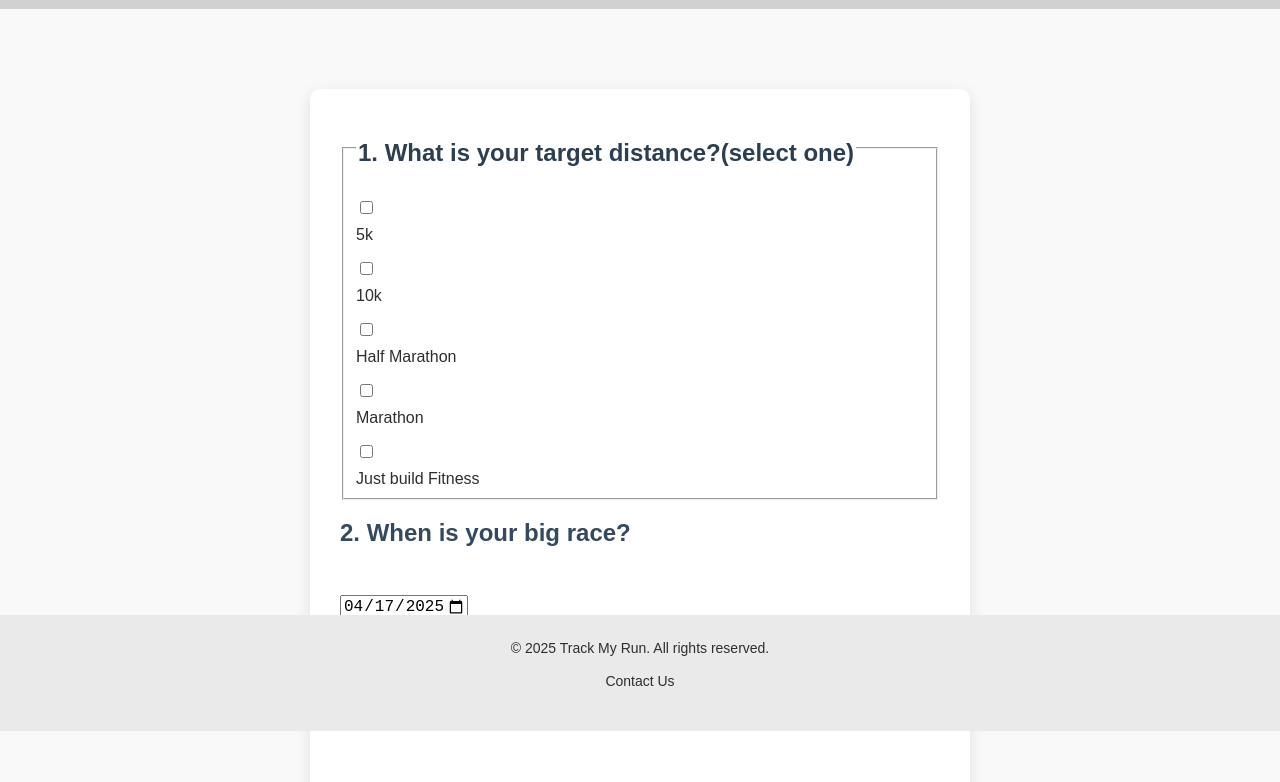
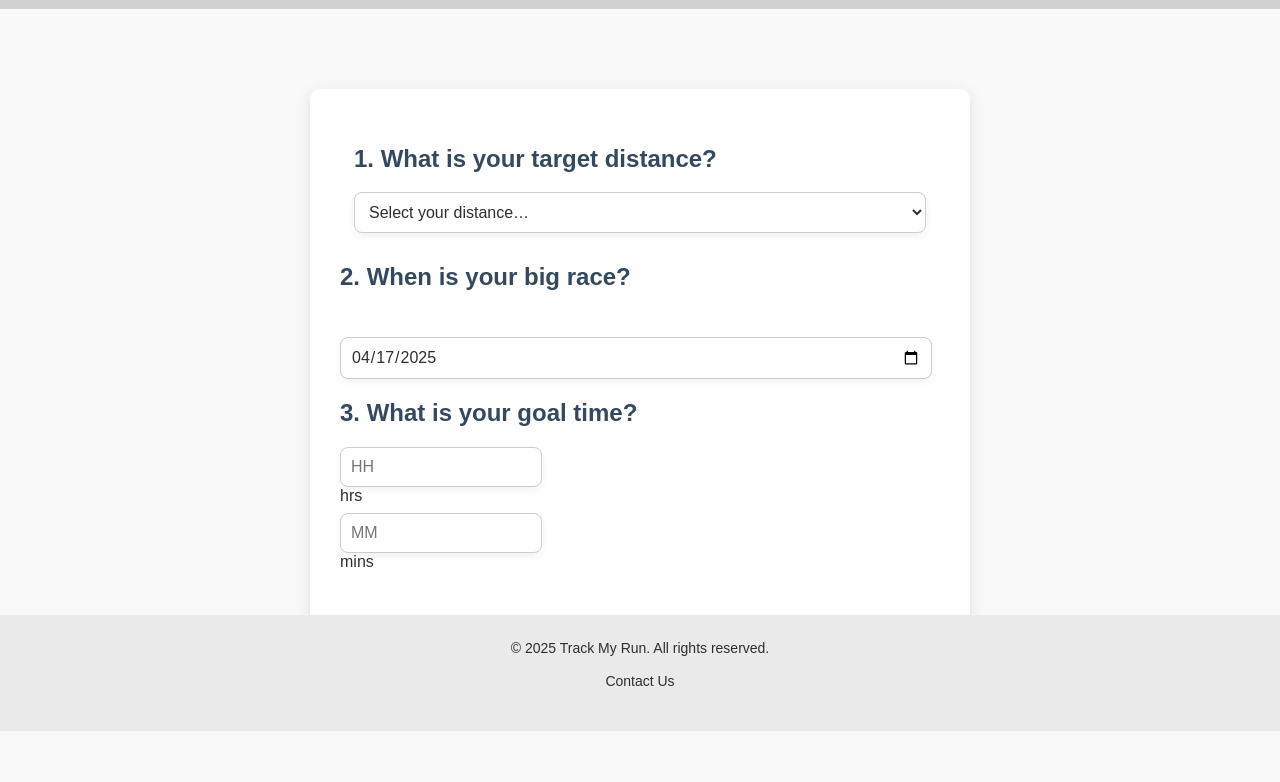
Before and after one commit to humber-2025cpan113-group9/track-my-run, a plain HTML site: page assessment.html in a window 1280 px wide. Shown: the part 69-851 px from the top of the page. Drawn offline with Linux system fonts and the light colour scheme.

Commit message:
modfied the assessment page to have the correct time input, modifed the calcualtion a bit

```diff
--- a/assessment.html
+++ b/assessment.html
@@ -25,13 +25,16 @@
 <!-- Assessment Section -->
 <form id="fitness-quiz">
     <!--q1-->
-    <fieldset id=" target-distance">
-        <legend><h1> 1. What is your target distance?(select one) </h1></legend>
-        <label><input type="checkbox" name="goal" value="5km" ></label> 5k</label><br>
-        <label><input type="checkbox" name="goal" value="10km" ></label> 10k </label><br>
-        <label><input type="checkbox" name="goal" value="half-marathon" ></label> Half Marathon </label><br>
-        <label><input type="checkbox" name="goal" value="marathon" ></label> Marathon</label><br>
-        <label><input type="checkbox" name="goal" value="build-fitness" ></label> Just build Fitness </label>
+
+    <fieldset id="target-distance">
+        <label for="target-distance-select"><h1>1. What is your target distance?</h1></label>
+            <select id="target-distance-select" name="goal" required>
+                <option value="" disabled selected>Select your distance…</option>
+                <option value="5">5 K</option>
+                <option value="10">10 K</option>
+                <option value="21.1">Half Marathon</option>
+                <option value="42.2">Marathon</option>
+            </select>
     </fieldset>
 
     <!--q2-->
--- a/scripts/script.js
+++ b/scripts/script.js
@@ -7,39 +7,47 @@ document.addEventListener("DOMContentLoaded", () => {
     form.addEventListener("submit", function (e) {
       e.preventDefault();
 
-        const goalSelect = document.querySelector('select[name="goal"]');
+      const goalValue = parseFloat(document.getElementById("target-distance-select").value);
       const raceDay = document.getElementById("day").value;
-        const goalTime = document.getElementById("goal-time").value;
+      const goalHr = document.getElementById("goal-hours").value;
+      const goalMin = document.getElementById("goal-min").value;
 
-        const goalValue = goalSelect?.value;
 
-        if (!goalValue || !raceDay || !goalTime) {
+
+      if (!goalValue || !raceDay || goalHr === "" || goalMin === "") {
         alert("Please fill in all fields");
         return;
       }
 
       localStorage.setItem("goal", goalValue);
       localStorage.setItem("raceDay", raceDay);
-        localStorage.setItem("goalTime", goalTime);
+      localStorage.setItem("goalHr", goalHr);
+      localStorage.setItem("goalMin",goalMin);
 
       window.location.href = "results.html";
     });
   }
 
   if (currentPage.includes("results.html")) {
-      const goal = localStorage.getItem("goal");
+    const distance = parseFloat(localStorage.getItem("goal"));
     const raceDay = localStorage.getItem("raceDay");
-      const goalTime = localStorage.getItem("goalTime");
+    const goalHr = parseInt( localStorage.getItem("goalHr") );
+    const goalMin = parseInt(localStorage.getItem("goalMin"));
 
-      if (!goal || !raceDay || !goalTime) return;
+    if (!distance || !raceDay || isNaN(goalHr) || isNaN(goalMin) ) return;
 
-      const paceMinutes = parseInt(goalTime.split(":")[0]);
-      const paceSeconds = parseInt(goalTime.split(":")[1]);
-      const totalPaceMinutes = paceMinutes + paceSeconds / 60;
+   const paceMin = (goalHr *60) +goalMin ;
+   const basePace = paceMin / distance ;
+
 
     const today = new Date();
     const race = new Date(raceDay);
     const weeks = Math.ceil((race - today) / (7 * 24 * 60 * 60 * 1000));
+    console.log(weeks)
+
+    const startPace = (basePace*0.8) + basePace;
+    const paceDecreasePerWeek = (startPace - basePace)/weeks;
+    console.log(paceDecreasePerWeek);
 
     const tableBody = document.getElementById("plan-body");
     const template = document.getElementById("plan-row-template");
@@ -51,10 +59,14 @@ document.addEventListener("DOMContentLoaded", () => {
       const end = new Date(start);
       end.setDate(start.getDate() + 6);
 
+
+      const currentPace = startPace - (paceDecreasePerWeek *i);
+      const paceInMiles = currentPace * 1.609;
+
       const row = template.content.cloneNode(true);
       row.querySelector(".week-number").textContent = i + 1;
       row.querySelector(".date-range").textContent = `${start.toLocaleDateString()} - ${end.toLocaleDateString()}`;
-        row.querySelector(".target-pace").textContent = `${totalPaceMinutes.toFixed(2)} min/mile`;
+      row.querySelector(".target-pace").textContent = `${paceInMiles.toFixed(2)} min/mile`;
 
       tableBody.appendChild(row);
     }
--- a/styles/styles.css
+++ b/styles/styles.css
@@ -47,10 +47,9 @@
 /*     NAVIGATION        */
 /* ===================== */
 .nav-container {
-    /* max-width: 1200px; */
+  max-width: 1200px;
   width: 100%;
   margin: 0;
-    padding: 30 0px;
   display: flex;
   justify-content: space-between;
   align-items: center;
@@ -232,7 +231,7 @@
 
 
 /* ===================== */
-  /*      assessment       */
+/*      ASSESSMENT       */
 /* ===================== */
 #fitness-quiz {
   max-width: 600px;
@@ -243,9 +242,8 @@
   box-shadow: 0 4px 15px rgba(0, 0, 0, 0.1);
 }
 
-  select {
-    border-width: 2px;
-    border-style: inset ;
+fieldset {
+  border: none;
   margin-bottom: 20px;
 }
 
@@ -266,17 +264,6 @@
   font-size: 1rem;
   color: #34495e;
 }
-  .goal-time-container {
-    display: flex;
-    gap: 10px;
-    align-items: center;
-    margin-top: 10px;
-  }
-
-  .goal-time-container input {
-    width: 60px;
-    padding: 5px;
-  }
 
 .btn {
   display:inline-block;
@@ -294,8 +281,36 @@
 .btn:hover {
   background-color: #27ae60;
 }
+input[type="number"]{
+  display: block;
+  width: 30%;
+  padding: 10px;
+  font-family: var(--font-family-body);
+  font-size: 1rem;
+  color: var(--primary-text);
+  background-color: #fff;
+  border: 1px solid #ccc;
+  border-radius: var(--btn-border-radius);
+  box-shadow: 0 4px 8px rgba(0,0,0,0.05);
+  margin: 8px 0 0;
+  transition: border-color 0.2s ease-in-out, box-shadow 0.2s ease-in-out;
+}
+input[type="date"]
+ {
+  display: block;
+  width: 95%;
+  padding: 10px;
+  font-family: var(--font-family-body);
+  font-size: 1rem;
+  color: var(--primary-text);
+  background-color: #fff;
+  border: 1px solid #ccc;
+  border-radius: var(--btn-border-radius);
+  box-shadow: 0 4px 8px rgba(0,0,0,0.05);
+  margin: 8px 0 0;
+  transition: border-color 0.2s ease-in-out, box-shadow 0.2s ease-in-out;
+}
 
-  /* ASSESSMENT PAGE TARGET DISTANCE */
 select {
   display: block;
   width: 100%;
```
Lines whose indentation alone changed are shown as unchanged.
